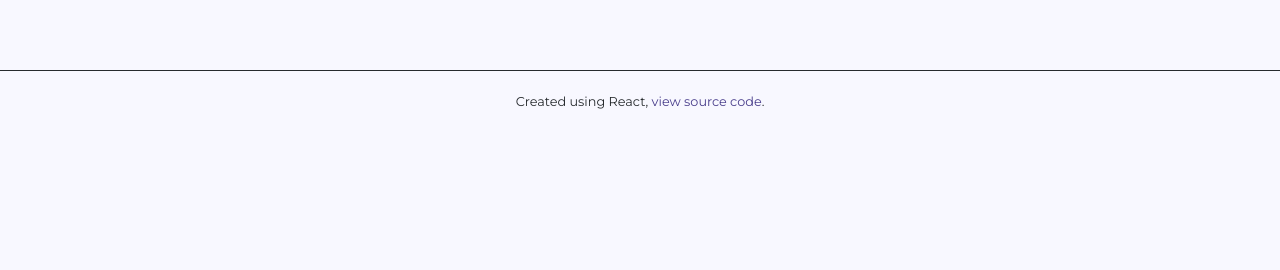
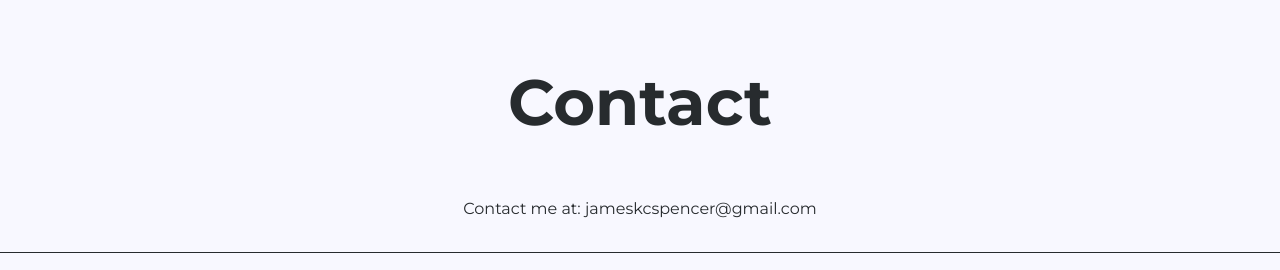
Before and after one commit to jkcswd/Portfolio-Website, a React (Create React App) app: page / in a window 1280 px wide. Shown: the part 4304-4574 px from the top of the page. Before the commit the page ends 4438 px from the top, so only its background shows below. Built offline with nearby package versions, Linux system fonts and the light colour scheme.

Commit message:
add contact component

```diff
--- a/src/App.js
+++ b/src/App.js
@@ -8,6 +8,7 @@ import Projects from './components/Projects';
 import Skills from './components/Skills';
 import Aos from 'aos';
 import 'aos/dist/aos.css'
+import Contact from './components/Contact';
 
 function App() {
   useEffect(() => {
@@ -28,7 +29,9 @@ function App() {
         <div data-aos="fade-in">
          <Projects />
         </div>
-
+        <div data-aos="fade-in">
+          <Contact/>
+        </div>
         <Footer/>
       </section>
     </div>
```
